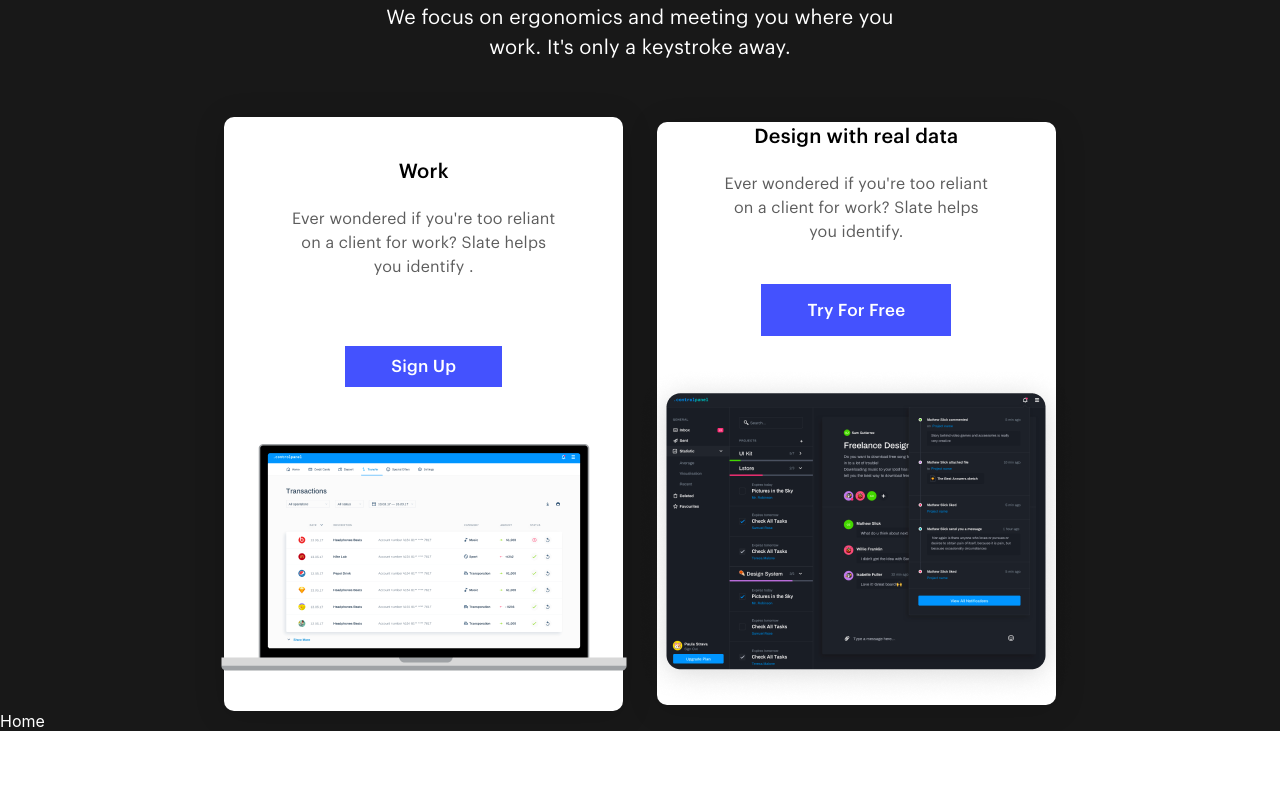
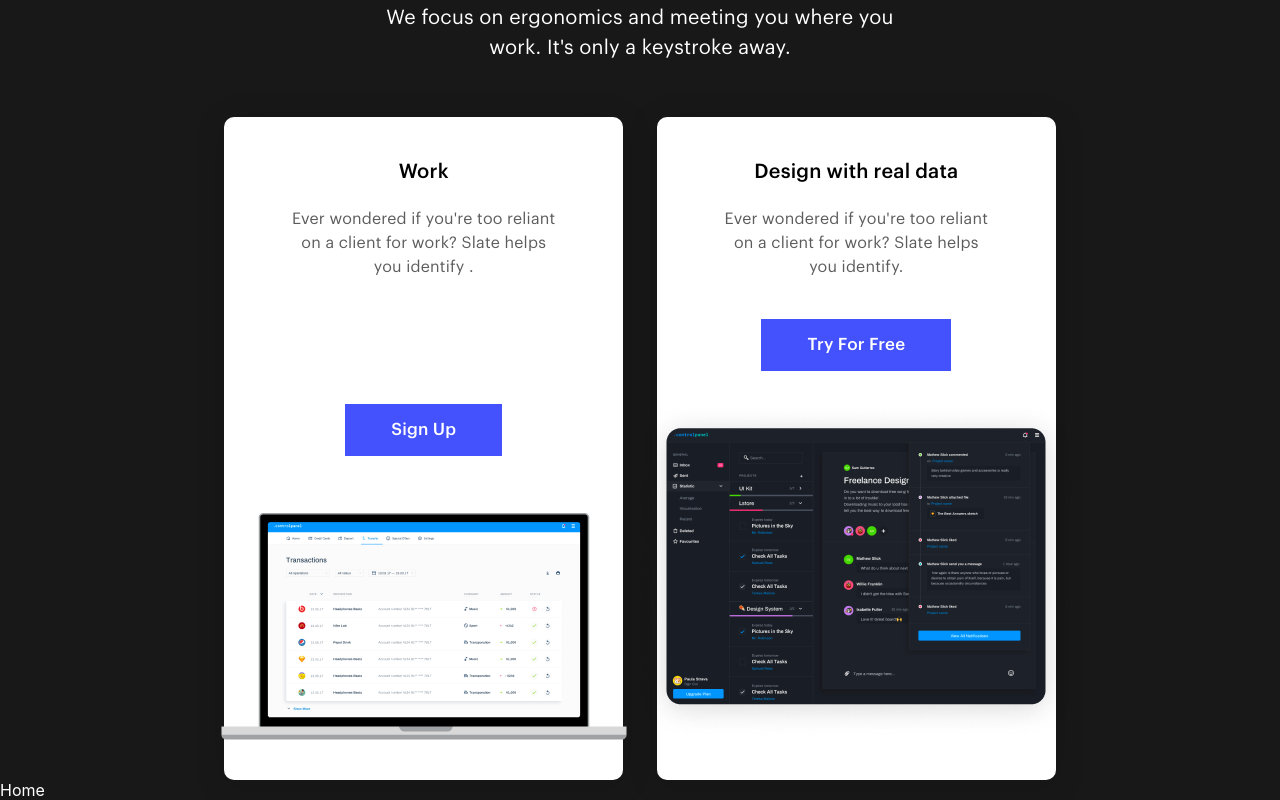
Before and after one commit to TheDa21crj/Landing-Page, a React (Create React App) app: page / in a window 1280 px wide. Shown: the part 2560-3360 px from the top of the page. Before the commit the page ends 3291 px from the top, so only its background shows below. Built offline with nearby package versions, Linux system fonts and the light colour scheme; the HTML template or start-up script is replaced by a standard one.

Commit message:
cards styled

```diff
--- a/src/Components/Contents.js
+++ b/src/Components/Contents.js
@@ -28,7 +28,9 @@ export default function Contents() {
           </div>
           <div className="ContentRightDiv">
             <div className="ContentInsideRightDiv">
-              <p className="CardsDivPTag">Design with real data</p>
+              <p className="CardsDivPTag" id="Designwith">
+                Design with real data
+              </p>
               <p className="ContentCardsSubheading">
                 Ever wondered if you're too reliant on a client for work? Slate
                 helps you identify.
--- a/src/Components/Css/Contents.css
+++ b/src/Components/Css/Contents.css
@@ -73,6 +73,15 @@
     margin: 40px;
 }
 
+.ContentInsideRightDiv {
+    margin: 40px;
+}
+
+
+/* #Designwith {
+    padding-top: 40px;
+} */
+
 .CardsDivPTag {
     font-family: GraphikMedium;
     font-size: 20px;
@@ -101,10 +110,10 @@
 }
 
 .SignUp {
-    margin-top: 67px;
+    margin-top: 125px;
     margin-bottom: 57px;
     width: 157px;
-    padding: 8px 46px;
+    padding: 13.5px 46px;
 }
 
 .SignUp,
```
